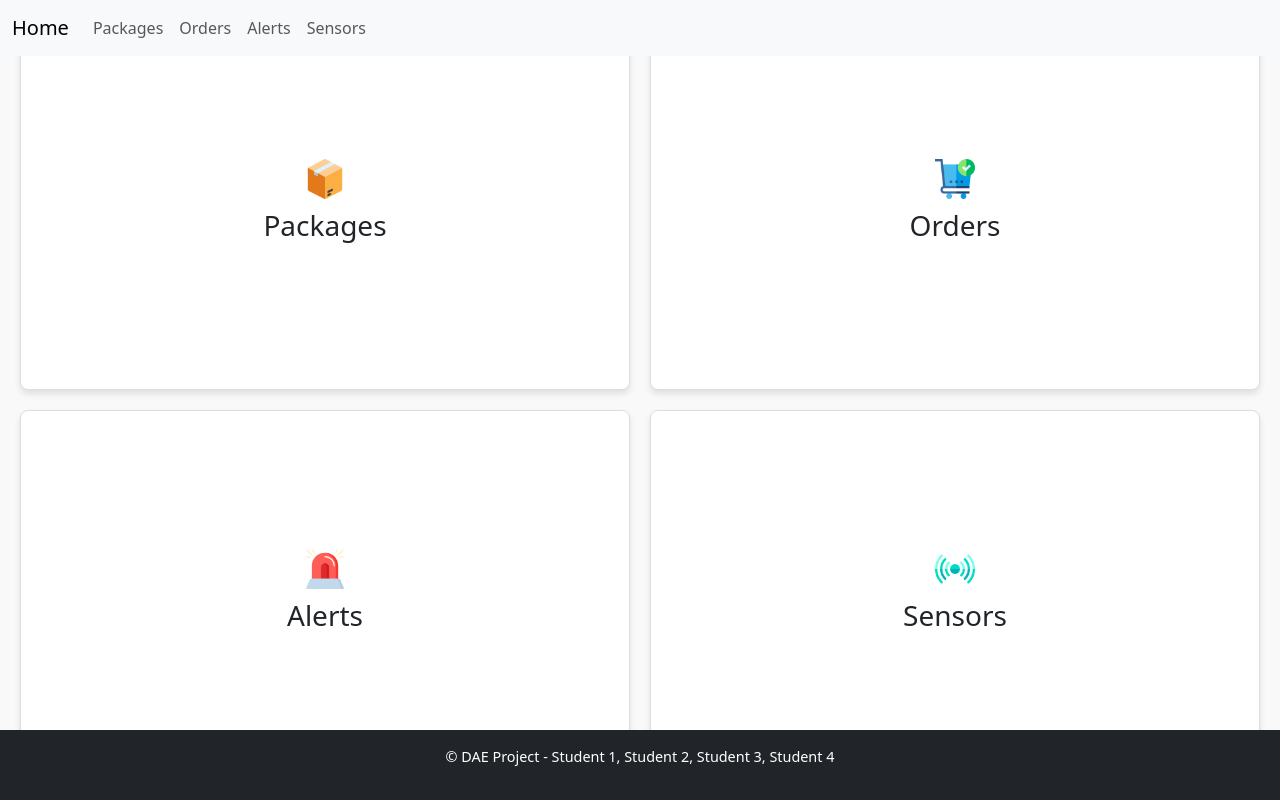
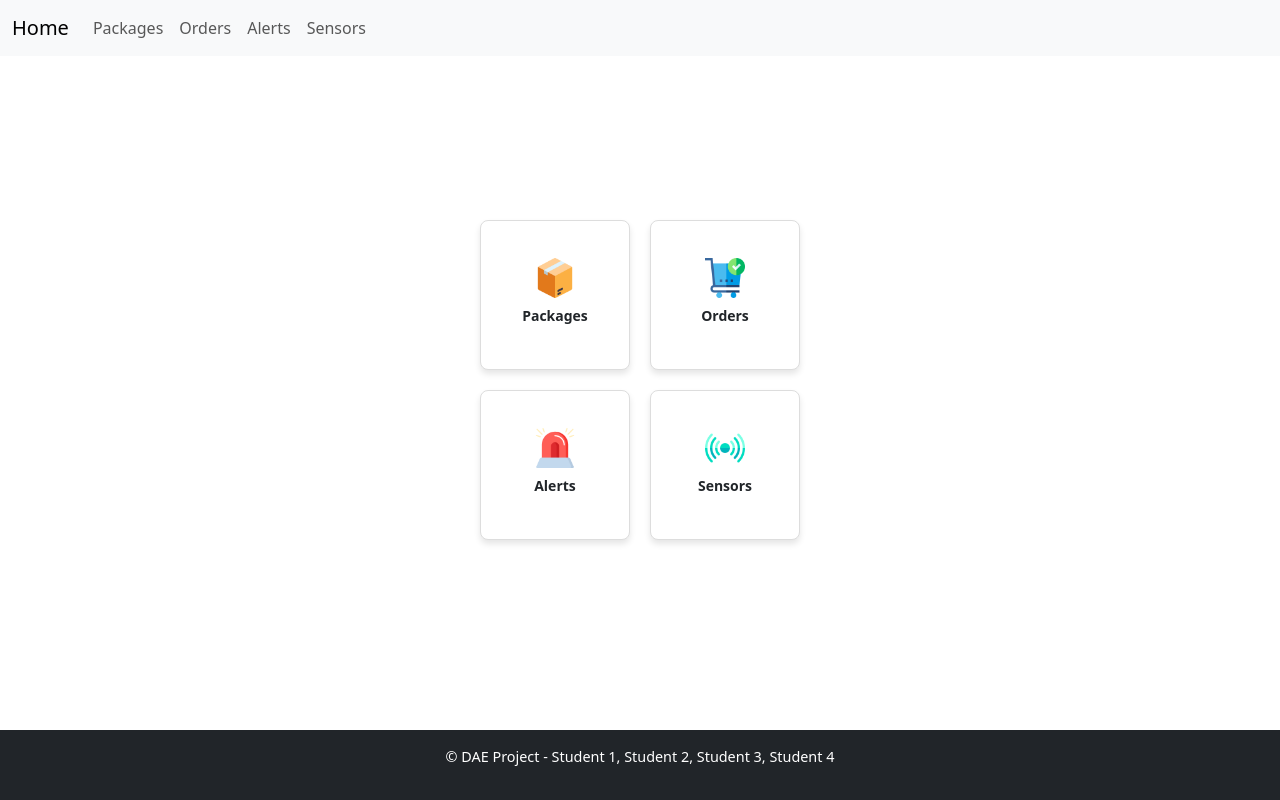
Before and after one commit to Joao-Onofre/projeto-pmei, a Nuxt app in the folder PMEI-frontend/: page / in a window 1280 px wide. Built offline with nearby package versions, Linux system fonts and the light colour scheme.

Commit message:
centrei uma div, letsgo

```diff
--- a/PMEI-frontend/pages/index.vue
+++ b/PMEI-frontend/pages/index.vue
@@ -1,4 +1,6 @@
 <template>
+  <div class="layout-wrapper">
+    <div class="main-content">
       <div class="dashboard">
         <div
           class="box"
@@ -9,6 +11,8 @@
         >
           <img :src="`/images/${item.icon}`" alt="Icon" class="box-icon" />
           <h3>{{ item.title }}</h3>
+        </div>
+      </div>
     </div>
   </div>
 </template>
@@ -39,14 +43,30 @@ export default {
 </script>
 
 <style scoped>
+.layout-wrapper {
+  display: flex;
+  flex-direction: column;
+  min-height: 95vh;
+}
+
+.main-content {
+  display: flex;
+  flex: 1;
+  justify-content: center;
+  align-items: center;
+  overflow-y: auto; /* Allow scrolling within the main content */
+}
+
 /* Center the dashboard */
 .dashboard {
   display: grid;
-  grid-template-columns: repeat(2, 1fr); /* 2x2 grid */
+  grid-template-columns: repeat(2, 150px); /* 2x2 grid with 150px per box */
   gap: 20px;
+  justify-content: center; /* Ensures the grid is centered horizontally */
   padding: 20px;
-  min-height: 100vh;
-  background-color: #f9f9f9;
+  width: 100%; /* Ensure the grid takes full width of the container */
+  max-width: 480px; /* Max width for the grid container */
+  margin: 0 auto; /* Center horizontally */
 }
 
 /* Style individual boxes */
@@ -63,7 +83,9 @@ export default {
   transition:
     background-color 0.3s ease,
     transform 0.2s ease;
-  padding: 20px;
+  width: 150px; /* Box width */
+  height: 150px; /* Box height */
+  padding: 10px; /* Padding inside each box */
 }
 
 /* Hover effect for boxes */
@@ -76,6 +98,14 @@ export default {
 .box-icon {
   width: 40px;
   height: 40px;
-  margin-bottom: 10px; /* Space between icon and text */
+  margin-bottom: 5px; /* Space between icon and text */
+}
+
+/* Style the titles */
+h3 {
+  font-size: 14px;
+  margin-top: 5px; /* Space between icon and title */
+  text-align: center;
+  font-weight: bold;
 }
 </style>
```
Lines whose indentation alone changed are shown as unchanged.
